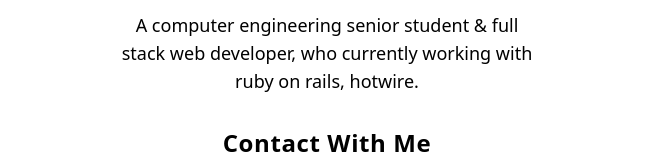
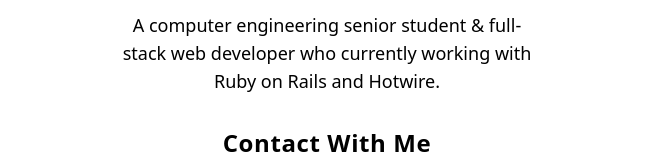
Before and after one commit to sabricakir/sabricakir.github.io, a plain HTML site: page index.html in a window 1280 px wide. Shown: the part 513-667 px from the top of the page, without its empty margins (313-967 px from the left). Drawn offline with nearby package versions, Linux system fonts and the light colour scheme.

Commit message:
Update index.html

```diff
--- a/index.html
+++ b/index.html
@@ -58,7 +58,7 @@
           </a>
     </h4>
     <p class="text-black text-lg mt-4 md:w-1/3 w-96 mx-auto text-center">
-      A computer engineering senior student & full stack web developer, who currently working with ruby on rails, hotwire.
+      A computer engineering senior student & full-stack web developer who currently working with Ruby on Rails and Hotwire.
     </p>
   </header>
 
```
